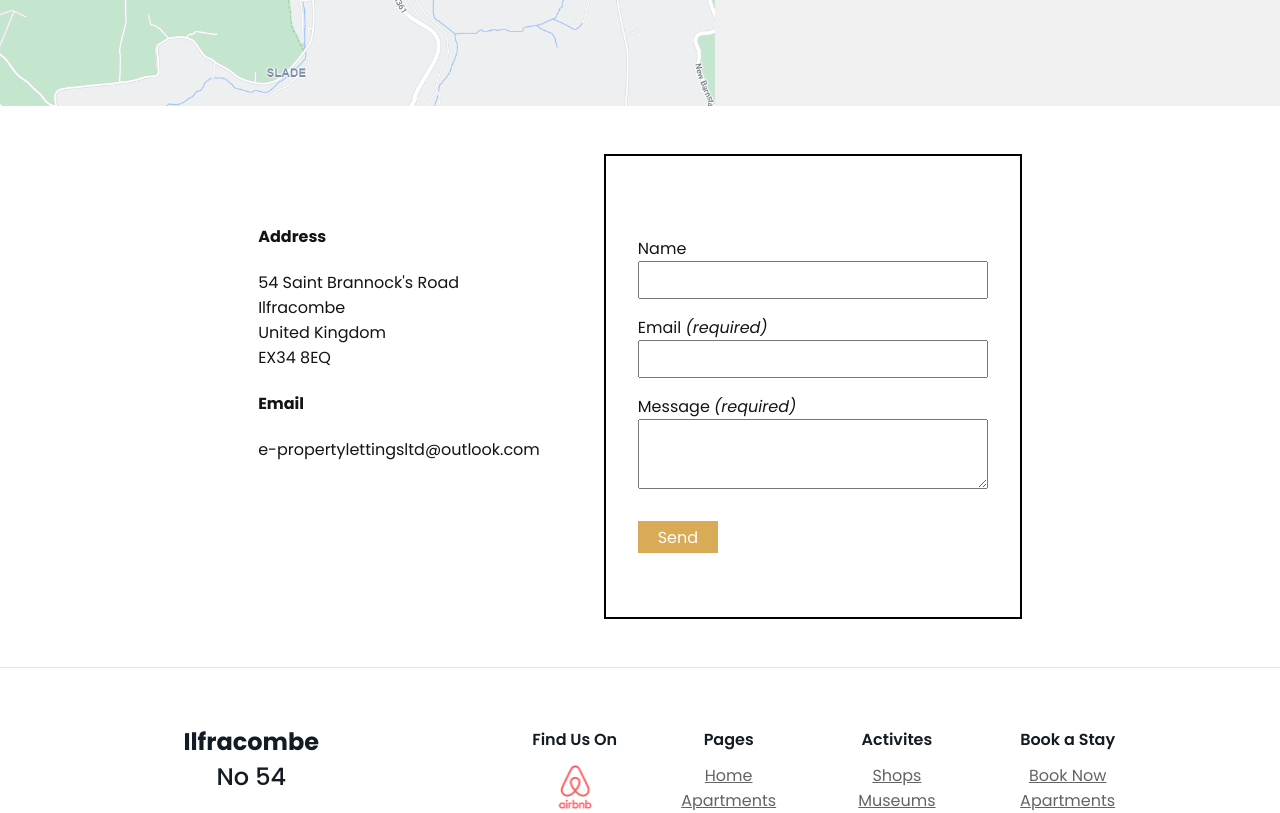
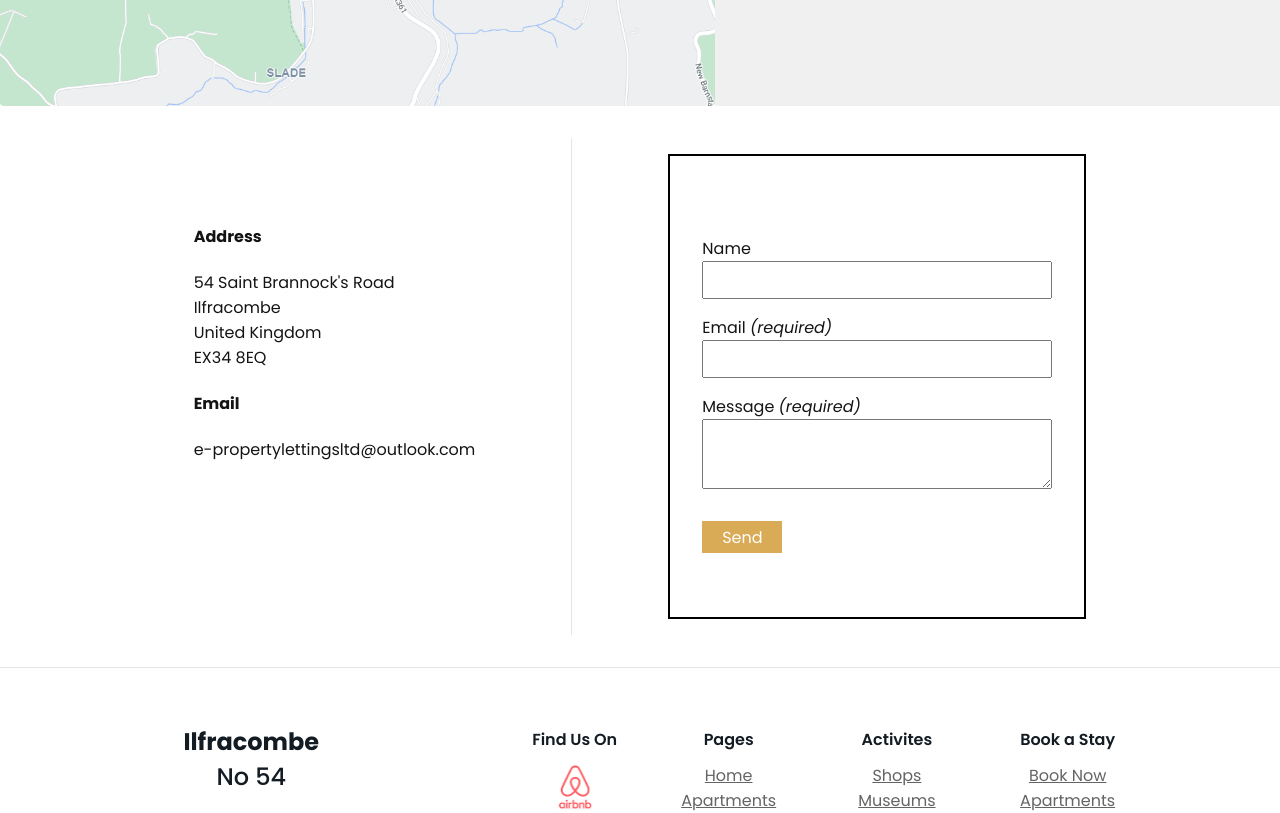
Before and after one commit to MarcusThorne/ilfracombe-54-react, a React (Create React App) app: page /contact in a window 1280 px wide. Shown: the part 360-1173 px from the top of the page. Built offline with nearby package versions, Linux system fonts and the light colour scheme.

Commit message:
website finished

```diff
--- a/public/index.html
+++ b/public/index.html
@@ -2,7 +2,7 @@
 <html lang="en">
   <head>
     <meta charset="utf-8" />
-    <link rel="icon" href="%PUBLIC_URL%/favicon.ico" />
+    <link rel="icon" href="%PUBLIC_URL%/favicon.png" />
     <meta name="viewport" content="width=device-width, initial-scale=1" />
     <meta name="theme-color" content="#000000" />
     <meta
--- a/src/styles/Contact.style.js
+++ b/src/styles/Contact.style.js
@@ -8,6 +8,12 @@ export const Heading = styled.div`
 
 export const ContactInfo = styled.div`
   padding: 4rem 2rem;
+
+  @media(min-width: 1000px) {
+    border-right: 1px solid rgba(0,0,0,0.1);
+    margin-right: 4rem;
+    padding-right: 6rem;
+  }
 `
 
 export const EmailForm = styled.form`
--- a/src/styles/Info.style.js
+++ b/src/styles/Info.style.js
@@ -24,6 +24,7 @@ export const InfoWrap = styled.div`
 export const GridItem = styled.div`
     margin: 4rem 0;
     transition: 0.5s;
+    padding-top: 4rem;
 
     &:hover {
         transform: scale(1.04);
@@ -52,6 +53,7 @@ export const GridItem = styled.div`
         font-size: 14px;
         max-width: 30rem;
         margin: 1rem auto;
+        margin-bottom: 5rem;
         padding: 0 2rem;
     }
 
@@ -81,7 +83,7 @@ export const InfoTitle = styled.h1`
     background-color: #131B23;
     margin: 0;
     color: white;
-    padding-top: 5rem;
+    padding-top: 6rem;
     font-weight: 500;
     font-size: 38px;
     display: ${props => props.display};
--- a/src/styles/Testimonials.style.js
+++ b/src/styles/Testimonials.style.js
@@ -6,6 +6,6 @@ export const TestWrap = styled.div`
   align-items: center;
   background-color: rgb(240, 240, 240);
   text-align: center;
-  padding: 3rem 2rem;
+  padding: 6rem 2rem;
   color: #D6A449;
 `
```
Also changed, not shown: public/favicon.png (added), 1 other file (tests, documents, lock files or other folders).
